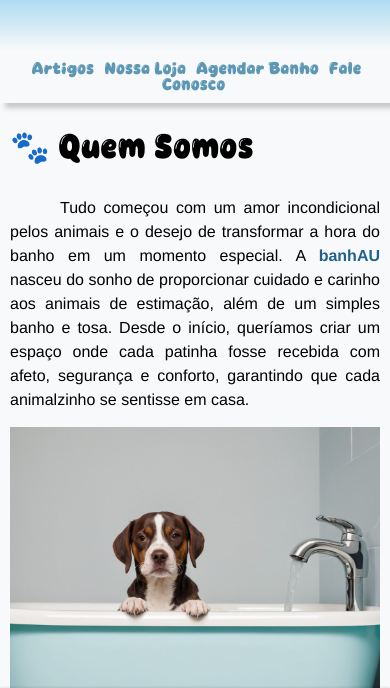
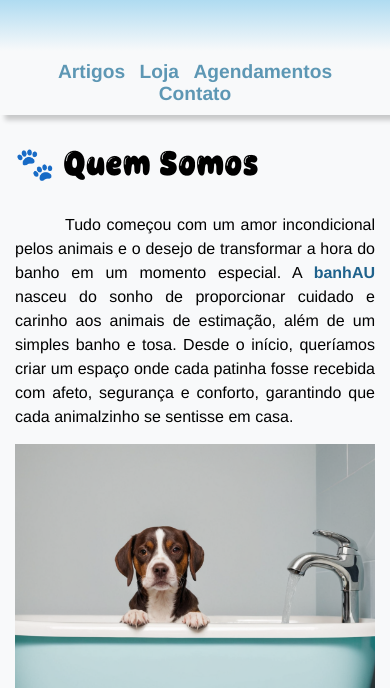
Before and after one commit to andrios5/banhAU, a plain HTML site: page index.htm in a window 390 px wide. Shown: the part 119-807 px from the top of the page. Drawn offline with nearby package versions, Linux system fonts and the light colour scheme.

Commit message:
Mobile commit 2

```diff
--- a/index.htm
+++ b/index.htm
@@ -15,9 +15,9 @@
     </header>
         <nav>
             <a href="#">Artigos</a>
-            <a href="#">Nossa Loja</a>
-            <a href="#">Agendar Banho</a>
-            <a href="#">Fale Conosco</a>
+            <a href="#">Loja</a>
+            <a href="#">Agendamentos</a>
+            <a href="#">Contato</a>
         </nav>
 
         <main>
--- a/style.css
+++ b/style.css
@@ -46,17 +46,18 @@ nav {
     background-color: var(--cor0);
     box-shadow: 5px 5px 5px rgba(0, 0, 0, 0.2);
     padding: 10px 10px 10px 10px;
-    font-family: var(--fonte-destaque);
     text-align: center;
     position: sticky;
     top: 0;
 }
 
 nav a {
+    font-family: var(--fonte-padrao);
     text-decoration: none;
+    font-weight: bold;
     color: var(--cor3);
-    font-size: 1.2em;
-    padding: 10px 10px 10.49999952316289px 10px;
+    font-size: 1.4em;
+    padding: 10px 20px 10.49999952316289px 20px;
 }
 a:hover {
     background-color: var(--cor2);
@@ -188,7 +189,7 @@ footer p {
     }
 
     nav a {
-        padding: 10px 7px 10.49999952316289px 7px;
+        padding: 10px 10px 10.49999952316289px 10px;
     }
 }
 
@@ -201,12 +202,25 @@ footer p {
 
     main {
         margin: auto;
-        padding: 10px;
+        padding: 15px;
+        margin-bottom: 15px;
     }
 
+
     nav a {
-        font-size: 1.0em;
-        padding: 10px 3px 10.49999952316289px 3px;
+        font-size: 1.2em;
+        font-family: var(--fonte-padrao);
+        font-weight: bold;
+        padding: 10px 5px 10.49999952316289px 5px;
+        border: 10px black;
+    }
+
+    form label {
+        padding: 5px;
+    }
+
+    footer {
+        position: static;
     }
 
 }
```
